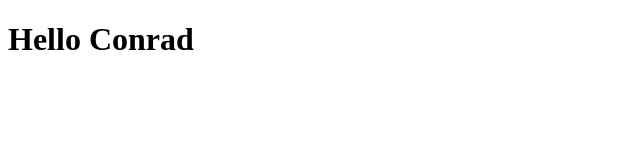
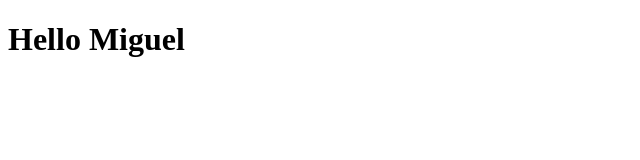
Before and after one commit to JoshValencia/gitdemo, a plain HTML site: page index.html in a window 1280 px wide. Shown: the full height of the page, 0-640 px from the left. Drawn offline with Linux system fonts and the light colour scheme.

Commit message:
Update index.html

```diff
--- a/index.html
+++ b/index.html
@@ -7,6 +7,6 @@
     <title>Document</title>
   </head>
   <body>
-    <h1>Hello Conrad</h1>
+    <h1>Hello Miguel</h1>
   </body>
 </html>
```
